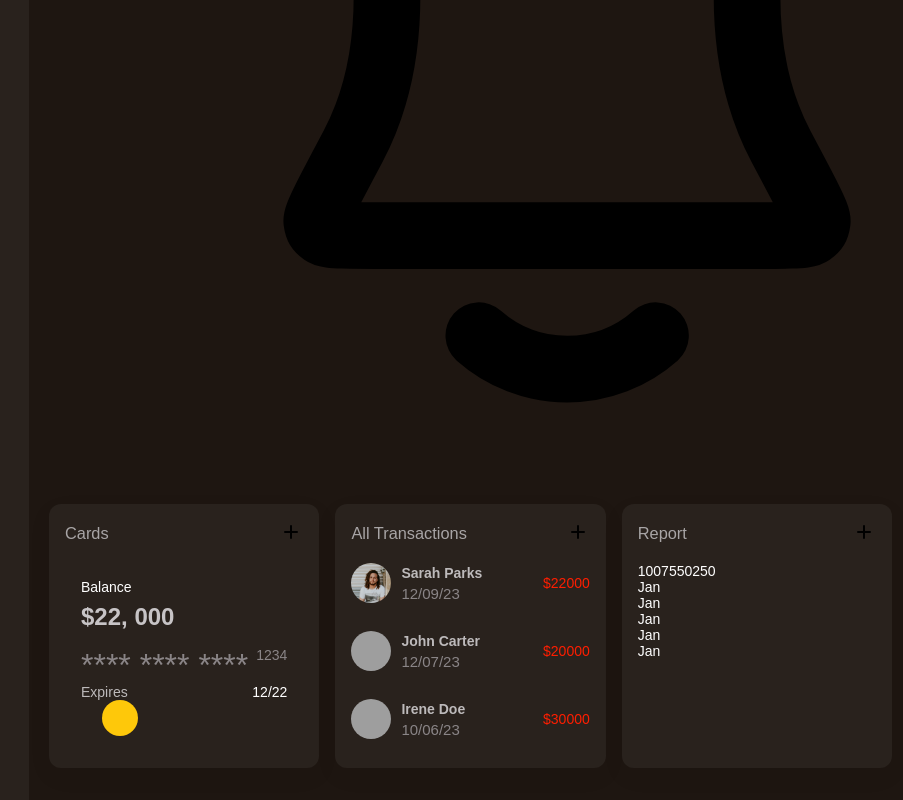
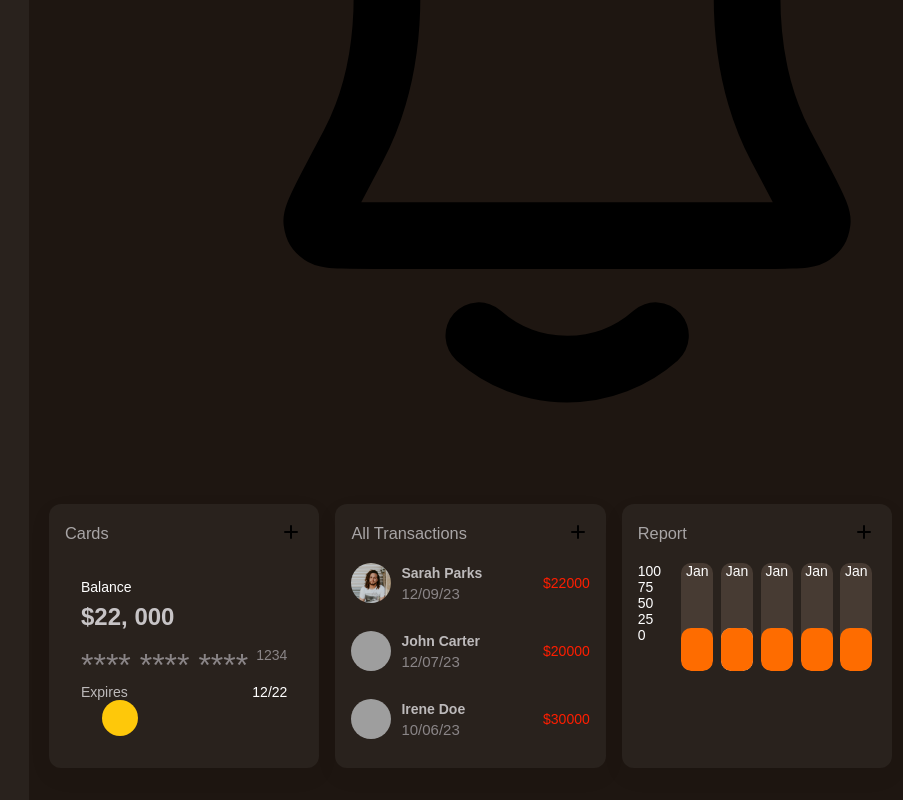
Before and after one commit to nd31pr0/Admin_Dashboard, a React (Vite) app: page / in a window 1280 px wide. Shown: the part 1166-1966 px from the top of the page, without its empty margins (231-1134 px from the left). Built offline with nearby package versions, Linux system fonts and the light colour scheme; grey boxes are pictures that could not be loaded; a web font is replaced by a local one.

Commit message:
write styles for Report compo

```diff
--- a/src/components/Report/Report.css
+++ b/src/components/Report/Report.css
@@ -0,0 +1,65 @@
+.grid-c3{
+    display: flex;
+    flex-direction: column;
+}
+.grid-c3-content{
+    flex: 1;
+
+}
+.grid-chart{
+    display: grid;
+    grid-template-columns: repeat(6, 1fr);
+    align-items: stretch;
+    height: 100%;
+}
+.chart-vert-value{
+    display: flex;
+    flex-direction: column;
+    justify-content: space-between;
+    padding-bottom: 28px;
+}
+.grid-chart-bar {
+    display: flex;
+    flex-direction: column;
+    text-align: center;
+}
+.grid-chart-bar .bar-wrapper{
+    flex: 1;
+    width: 32px;
+    margin-right: auto;
+    margin-left: auto;
+    border-radius: 10px;
+    background-color: var(--clr-primary-light);
+    position: relative;
+    overflow: hidden;
+}
+.grid-chart-bar .grid-hortz-value{
+    margin-top: 12px;
+}
+.grid-chart-bar .bar-item1{
+    position: absolute;
+    bottom: 0;
+    left: 0;
+    width: 100%;
+    background-color: var(--clr-pumpkin);
+    border-radius: 10px;
+}
+.grid-chart-bar .bar-item2{
+    position: absolute;
+    bottom: 0;
+    left: 0;
+    width: 100%;
+    height: 0;
+    background-color: var(--clr-peach);
+    border-radius: 10px;
+}
+.grid-chart-bar:nth-child(3) .bar-wrapper .bar-item1{
+    z-index: 1;
+}
+@media screen and(max-width: 992px) {
+    .grid-c3{
+        grid-column-start: 1;
+        grid-column-end: 3;
+        height: 240px;
+    }
+}
```
